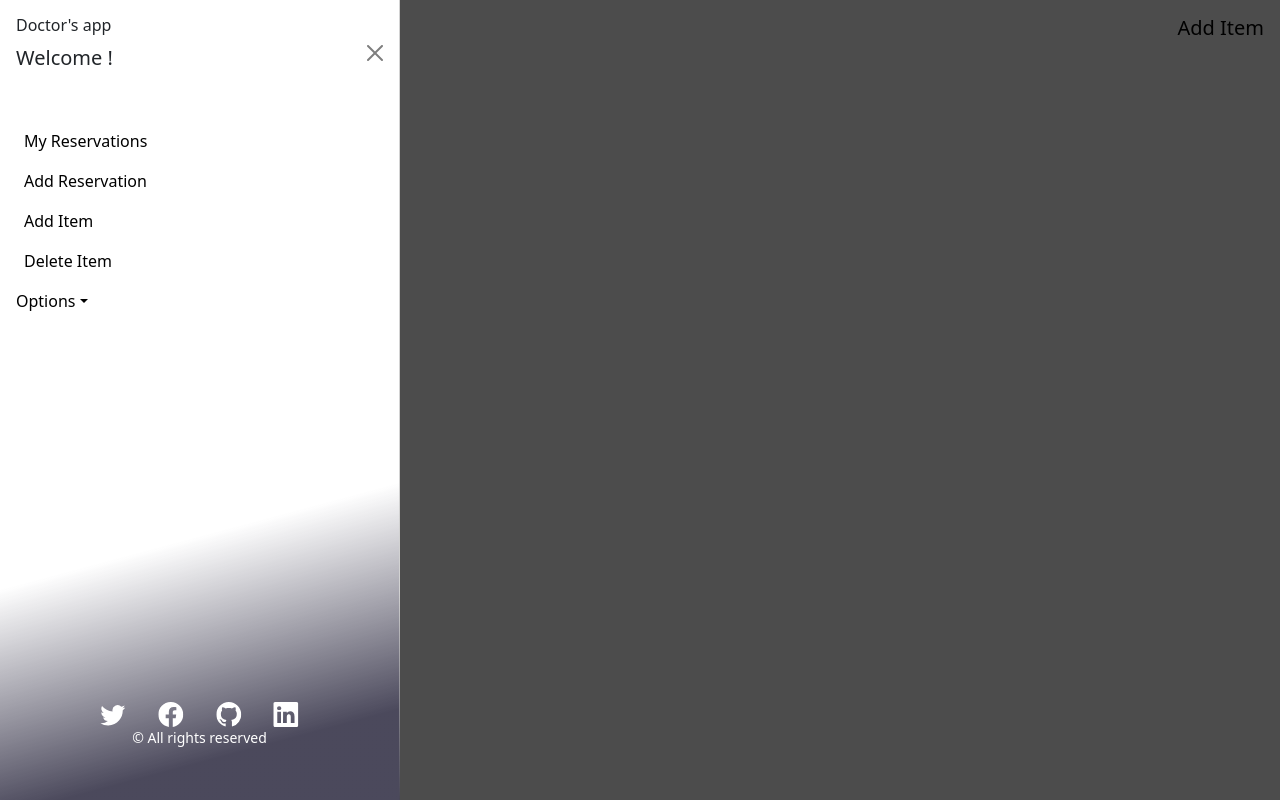
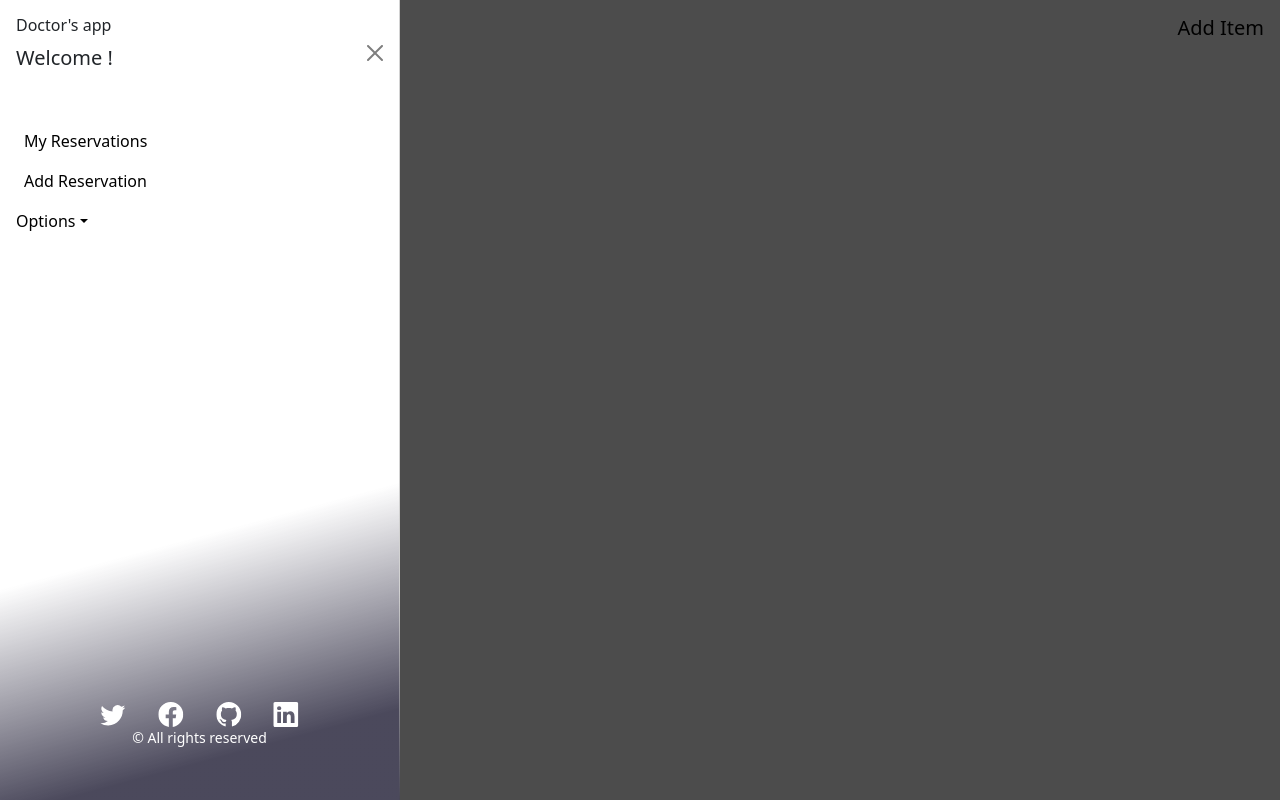
Before and after one commit to carlosmuerto/doctor_reservation_page, a React (Create React App) app: page /AddItem in a window 1280 px wide. Both pictures are taken after a click on the button 28 px from the left and 28 px from the top of the page. Built offline with nearby package versions, Linux system fonts and the light colour scheme; a web font is replaced by a local one.

Commit message:
Add show new doctor only when user is adin

```diff
--- a/src/components/NavBar/Navbar.js
+++ b/src/components/NavBar/Navbar.js
@@ -60,8 +60,11 @@ const NavBar = (props) => {
                 <Nav className="justify-content-end flex-grow-1">
                   <Nav.Link className="hover_effect ps-2" href="/ReservationPage">My Reservations</Nav.Link>
                   <Nav.Link className="hover_effect ps-2" href="#action2">Add Reservation</Nav.Link>
-                  <Nav.Link className="hover_effect ps-2" href="/AddItem">Add Item</Nav.Link>
-                  <Nav.Link className="hover_effect ps-2" href="/DeleteItem">Delete Item</Nav.Link>
+                  {
+                    user.role === 'admin'
+                      ? <Nav.Link className="hover_effect ps-2" href="/AddItem">Add D</Nav.Link>
+                      : null
+                  }
 
                   <NavDropdown
                     title="Options"
```
